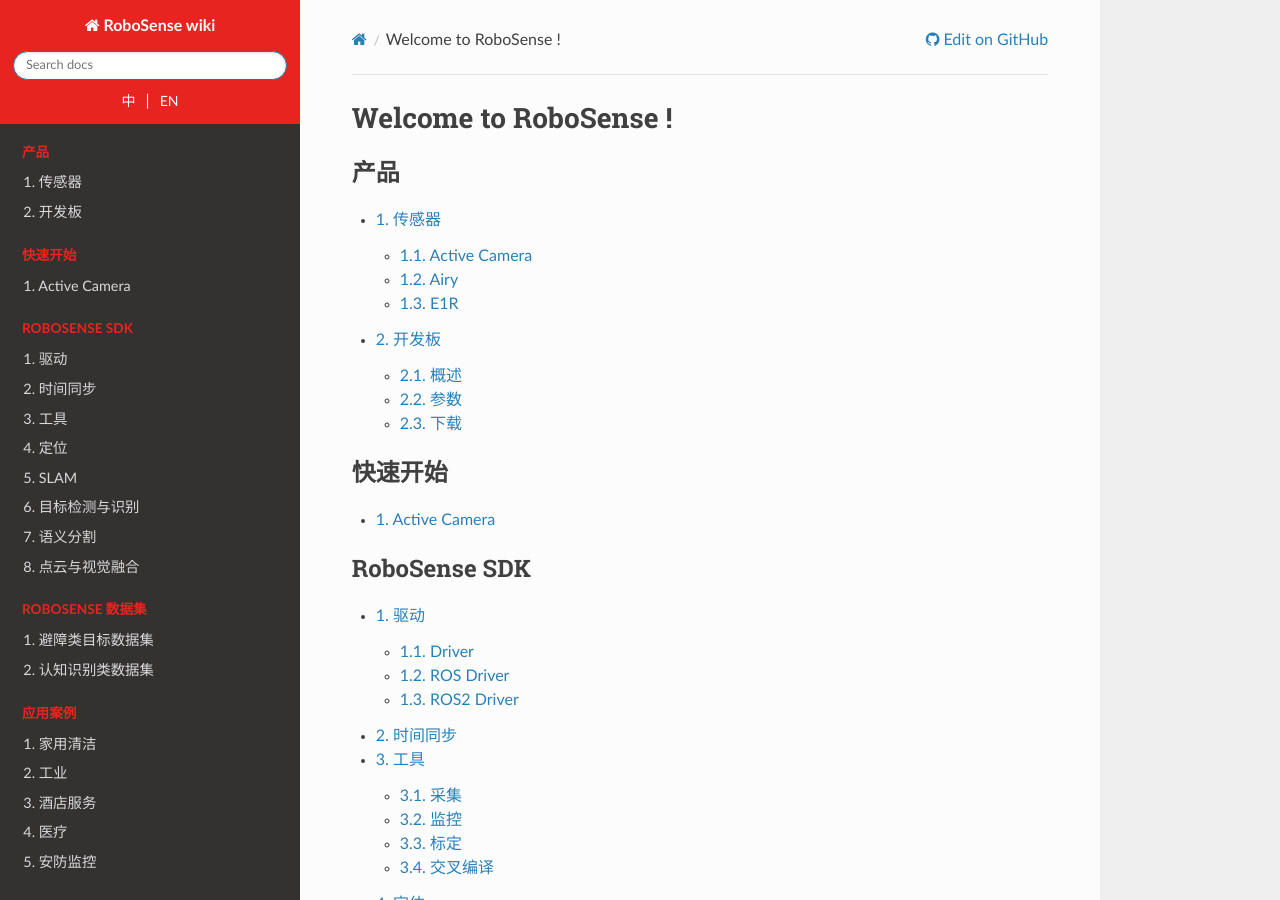
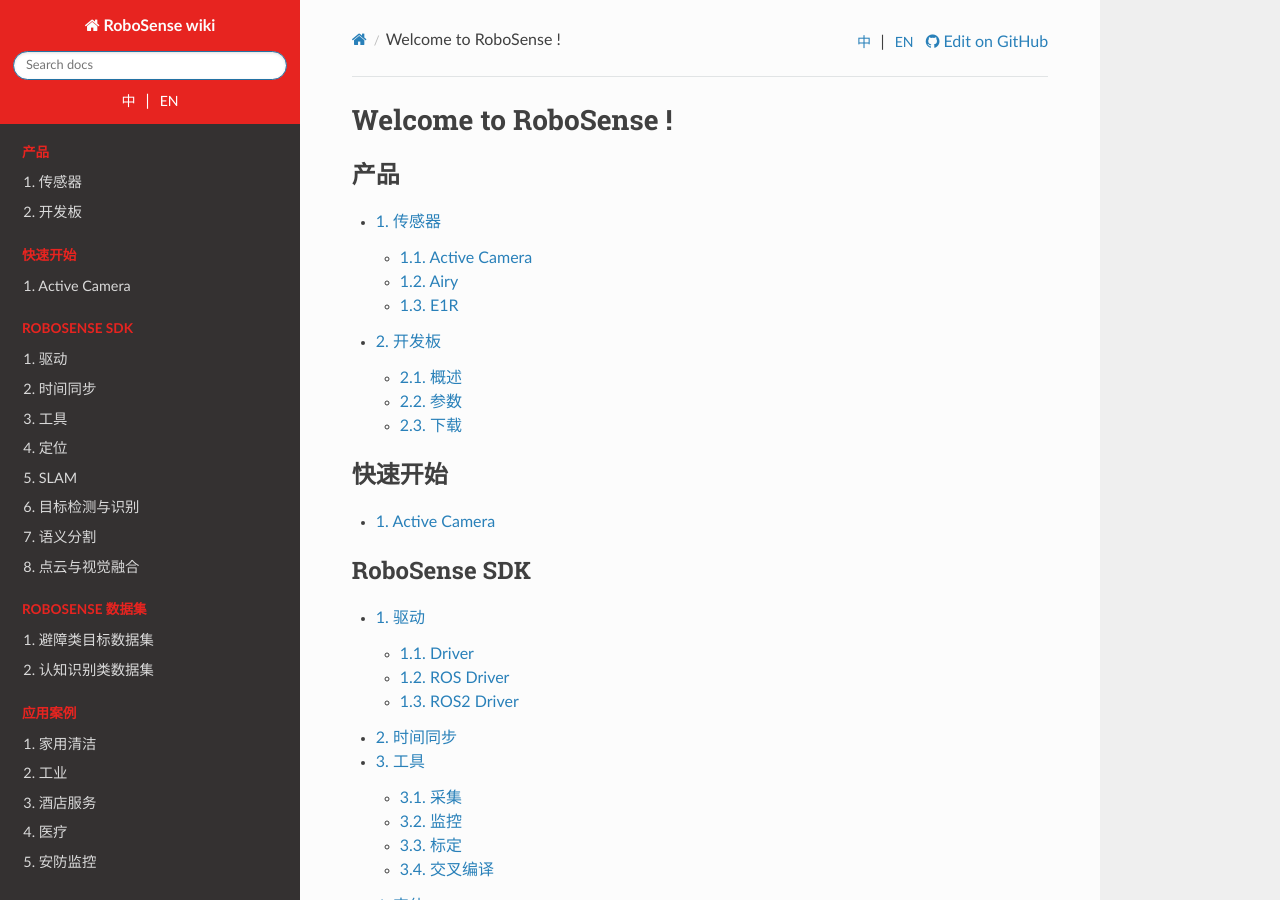
Before and after one commit to LyiL/rs_wiki_en, a Sphinx documentation site: the page built from source/index.rst, in a window 1280 px wide and 900 px high. Built offline with Sphinx 7.4.7 and the Read the Docs theme 3.1.0, drawn with Linux system fonts in a browser that asks for light colours; pages that are not in the unit, such as notebooks, are missing from menus.

Commit message:
顶部面包屑添加中英文切换入口

```diff
--- a/source/_templates/breadcrumbs.html
+++ b/source/_templates/breadcrumbs.html
@@ -30,6 +30,24 @@
     {%- endblock %}
     {%- block breadcrumbs_aside %}
       <li class="wy-breadcrumbs-aside">
+
+        <!-- 切换中/英文 -->
+        <a
+          href="https://rs-wiki-cn.readthedocs.io/zh-cn/latest/"
+          class="sidebar-brand"
+          style="margin-bottom: 0; margin-top: 0.7em; padding: 0; font-weight: normal; font-size: 88%"
+        >
+          中
+        </a>
+        <span style="display: inline-block; margin: 0px 6px;">|</span>
+        <a
+          href="https://rs-wiki-en.readthedocs.io/en/latest/"
+          class="sidebar-brand"
+          style="margin-bottom: 0; margin-top: 0.7em; margin-right: 0.6em; padding: 0; font-weight: normal; font-size: 88%"
+        >
+          EN
+        </a>
+
         {%- if hasdoc(pagename) and display_vcs_links %}
           {%- if display_github %}
             {%- if check_meta and 'github_url' in meta %}
```
